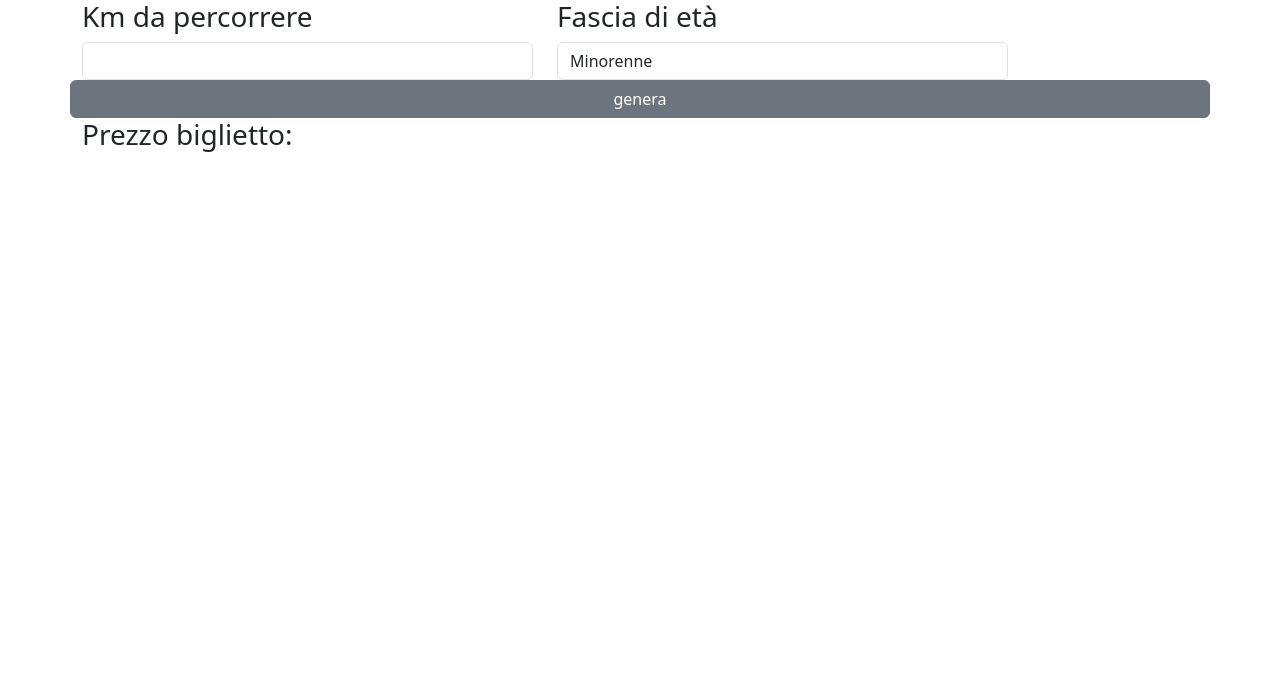
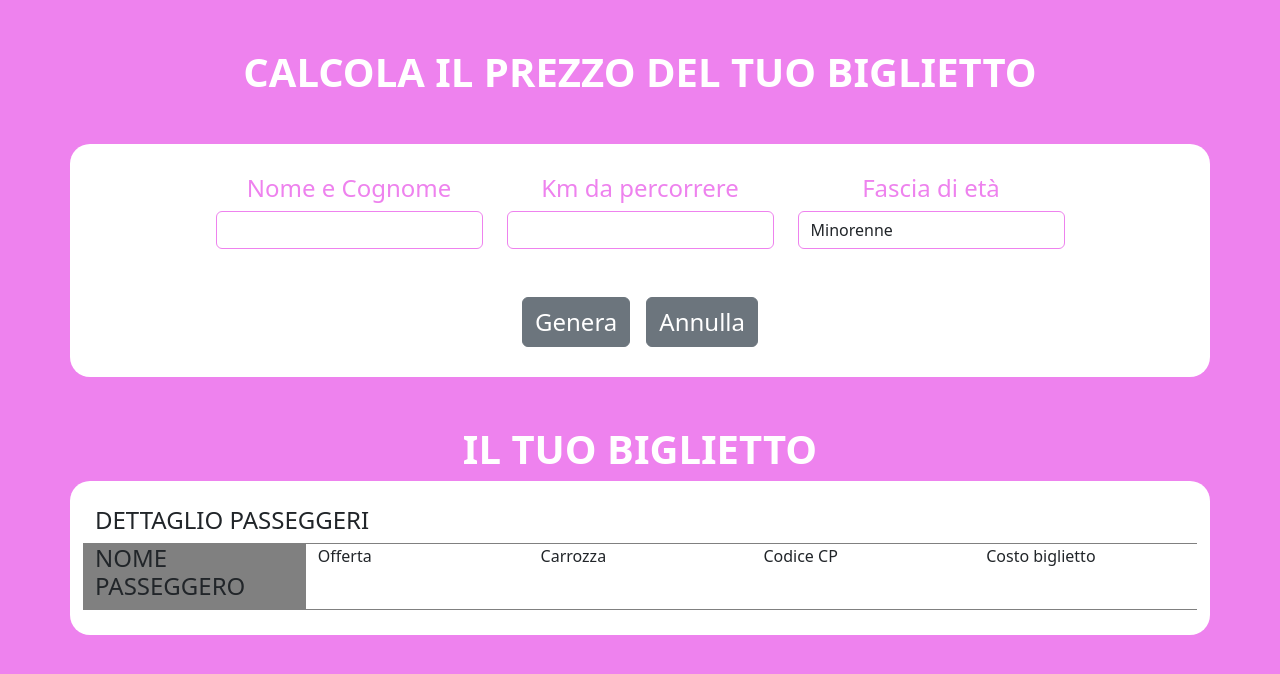
Before and after one commit to RobertoZefi/js-biglietto-treno-form, a plain HTML site: page index.html in a window 1280 px wide. Drawn offline with nearby package versions, Linux system fonts and the light colour scheme.

Commit message:
FEAT start layout

```diff
--- a/app.js
+++ b/app.js
@@ -8,6 +8,26 @@ console.log(selectKmElement, rangeAgeElement, btnElement)
 btnElement.addEventListener('click', function(){
     console.log('Genera biglietto')
 
-    let priceTicket = selectKmElement.value * priceKm
-    console.log('priceTicket')
+    let priceTicket = parseFloat(selectKmElement.value * priceKm).toFixed(2)
+    console.log(selectKmElement.value, priceTicket)
+
+    let discountMinorenni = 0.2
+    let discountOver65 = 0.4
+    let priceTicketDiscount
+
+    switch (rangeAgeElement.value){
+        case '1':
+            priceTicketDiscount = parseFloat(priceTicket - priceTicket * discountMinorenni).toFixed(2)
+            console.log (priceTicketDiscount)
+            break
+
+        case '2':
+            console.log (priceTicket)
+            break
+
+        case '3':
+            priceTicketDiscount = parseFloat(priceTicket - priceTicket * discountOver65).toFixed(2)
+            console.log (priceTicketDiscount)
+            break
+    }
 })
--- a/index.html
+++ b/index.html
@@ -6,31 +6,63 @@
     <meta name="viewport" content="width=device-width, initial-scale=1.0">
     <title>Document</title>
     <link href="https://cdn.jsdelivr.net/npm/bootstrap@5.3.0-alpha1/dist/css/bootstrap.min.css" rel="stylesheet" integrity="sha384-GLhlTQ8iRABdZLl6O3oVMWSktQOp6b7In1Zl3/Jr59b6EGGoI1aFkw7cmDA6j6gD" crossorigin="anonymous">
+    <link rel="stylesheet" href="./style.css">
 </head>
 <body>
 
-    <div class="container calcolate">
-        <div class="row">
-            <div class="col-5">
-                <h3>Km da percorrere</h3>
+    <h1 class="text-center mt-5 text-white fw-bold">CALCOLA IL PREZZO DEL TUO BIGLIETTO</h1>
+
+    <div class="container calcolate mt-5">
+
+        <div class="row justify-content-center">
+            <div class="col-3 d-flex flex-column align-items-center">
+                <h4>Nome e Cognome</h4>
+                <input type="text" class="form-control name" name="" value="">
+            </div>
+            <div class="col-3 d-flex flex-column align-items-center">
+                <h4>Km da percorrere</h4>
                 <input type="text" class="form-control decided-km" name="km" value="">
             </div>
-            <div class="col-5">
-                <h3>Fascia di età</h3>
+            <div class="col-3 d-flex flex-column align-items-center">
+                <h4>Fascia di età</h4>
                 <select name="age" class="form-control select-age" id="">
                     <option value="1">Minorenne</option>
                     <option value="2">Dai 18 ai 64 anni</option>
                     <option value="3">Over 65 </option>
                 </select>
             </div>
-            <input type="button" class="btn btn-secondary generator" value="genera">
+            <div class="col-12 d-flex justify-content-center gap-3 mt-5">
+                <input type="button" class="btn btn-secondary generator fs-4" value="Genera">
+                <input type="button" class="btn btn-secondary fs-4" value="Annulla">
+            </div>
+
         </div>
     </div>
 
-    <div class="container biglietto">
-        <div class="row">
-            <div class="col-10">
-                <h3 class="biglietto title">Prezzo biglietto: </h3>
+    <h1 class="text-center mt-5 text-white fw-bold">IL TUO BIGLIETTO</h1>
+
+    <div class="container container-biglietto">
+        <h4>DETTAGLIO PASSEGGERI</h2>
+        <div class="row row-biglietto">
+
+            <div class="col nome-passeggero">
+                <h4>NOME PASSEGGERO</h2>
+            </div>
+
+            <div class="col">
+                <p>Offerta</p>
+            </div>
+
+            <div class="col">
+                <p>Carrozza</p>
+            </div>
+
+            <div class="col">
+                Codice CP
+            </div>
+
+            <div class="col">
+                Costo biglietto
             </div>
         </div>
     </div>
--- /dev/null
+++ b/style.css
@@ -0,0 +1,29 @@
+body{
+    background-color: violet;
+}
+
+.calcolate{
+    background-color: white;
+    padding: 30px 0;
+    border-radius: 20px;
+    color: violet;
+}
+
+.name, .decided-km, .select-age{
+    border-color: violet !important;
+}
+
+.container-biglietto{
+    background-color: white;
+    padding: 25px;
+    border-radius: 20px;
+}
+
+.nome-passeggero{
+    background-color: gray;
+}
+
+.row-biglietto{
+    border-top: 1px solid gray;
+    border-bottom: 1px solid gray;
+}
```
